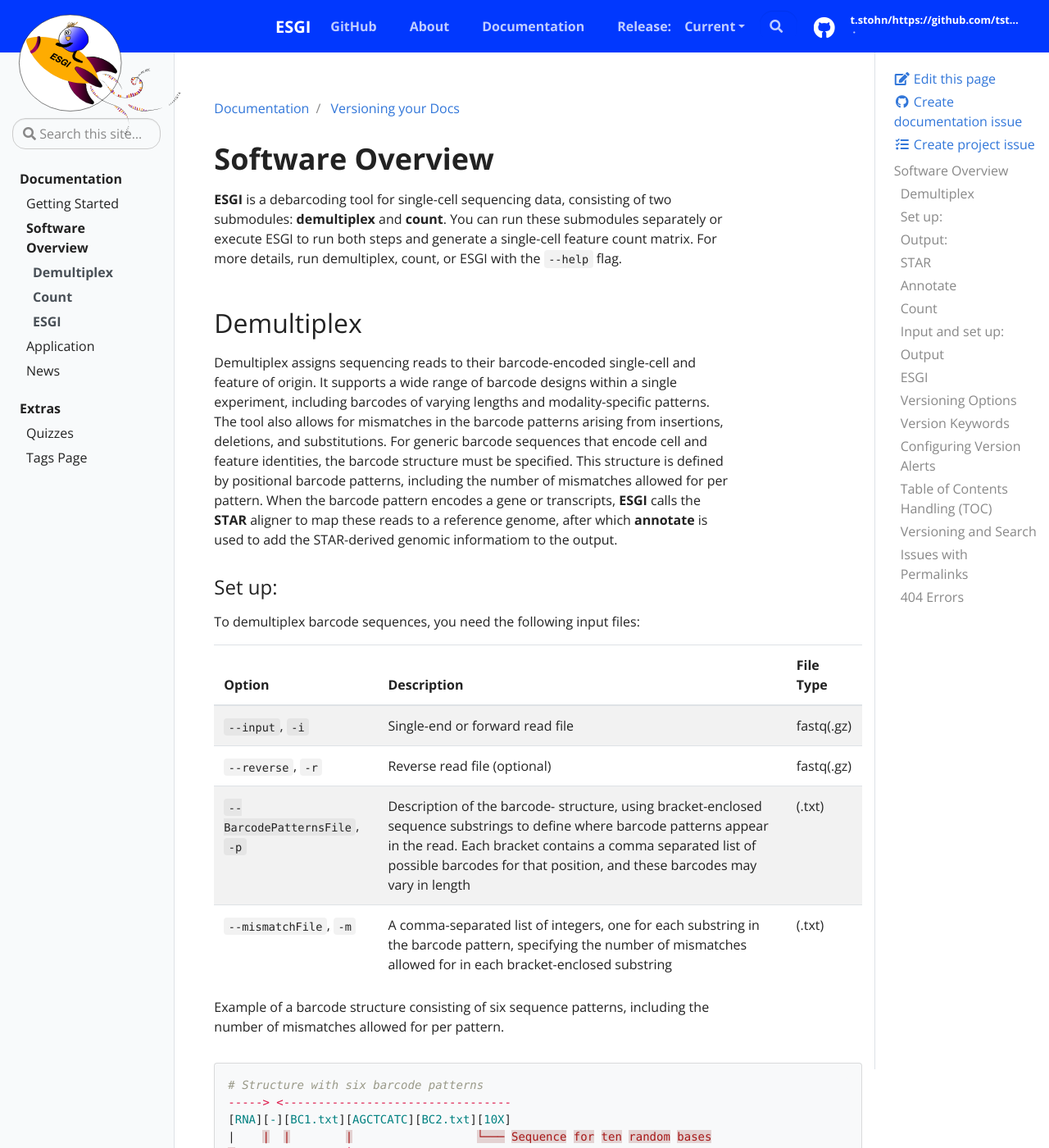
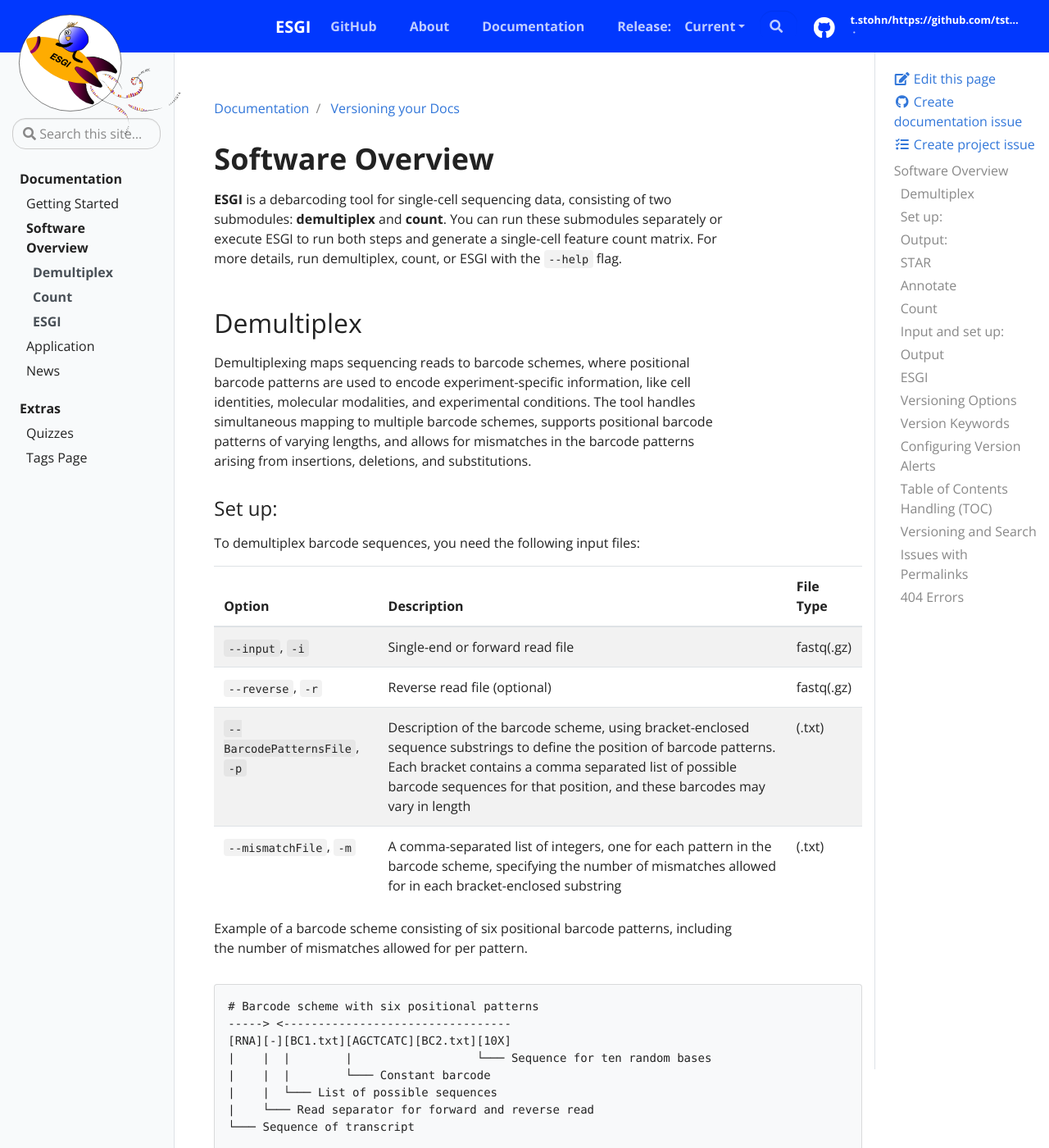
Before and after one commit to tstohn/ESGI.documentation, a Jekyll site: the page built from _docs/software-overview.md, in a window 1280 px wide and 1400 px high. Shown: the whole window at 82% size. Built offline with Jekyll 4.4.1, drawn with Linux system fonts in a browser that asks for light colours; some of the changed text lies outside the part shown.

Commit message:
demultiplex overview

````diff
--- a/_docs/software-overview.md
+++ b/_docs/software-overview.md
@@ -8,7 +8,7 @@ description: How to turn on and use versioning
 **ESGI** is a debarcoding tool for single-cell sequencing data, consisting of two submodules: **demultiplex** and **count**. You can run these submodules separately or execute ESGI to run both steps and generate a single-cell feature count matrix. For more details, run demultiplex, count, or ESGI with the  `--help` flag.
 
 ## Demultiplex
-Demultiplex assigns sequencing reads to their barcode-encoded single-cell and feature of origin. It supports a wide range of barcode designs within a single experiment, including  barcodes of varying lengths and modality-specific patterns. The tool also allows for mismatches in the barcode patterns arising from insertions, deletions, and substitutions. For generic barcode sequences that encode cell and feature identities, the barcode structure must be specified. This structure is defined by positional barcode patterns, including the number of mismatches allowed for per pattern. When the barcode pattern encodes a gene or transcripts, **ESGI** calls the **STAR** aligner to map these reads to a reference genome, after which **annotate** is used to add the STAR-derived genomic informatiom to the output.
+Demultiplexing maps sequencing reads to barcode schemes, where positional barcode patterns are used to encode experiment-specific information, like cell identities, molecular modalities, and experimental conditions. The tool handles simultaneous mapping to multiple barcode schemes, supports positional barcode patterns of varying lengths, and allows for mismatches in the barcode patterns arising from insertions, deletions, and substitutions.
 
 ### Set up:
 To demultiplex barcode sequences, you need the following input files:
@@ -17,12 +17,12 @@ To demultiplex barcode sequences, you need the following input files:
 | --------- | ----------- | ------ |
 | `--input`, `-i` | Single-end or forward read file | fastq(.gz)
 | `--reverse`, `-r` | Reverse read file (optional) | fastq(.gz)
-| `--BarcodePatternsFile`, `-p` | Description of the barcode- structure, using bracket-enclosed sequence substrings to define where barcode patterns appear in the read. Each bracket contains a comma separated list of possible barcodes for that position, and these barcodes may vary in length | (.txt)
-|  `--mismatchFile`, `-m` |  A comma-separated list of integers, one for each substring in the barcode pattern, specifying the number of mismatches allowed for in each bracket-enclosed substring | (.txt)
+| `--BarcodePatternsFile`, `-p` | Description of the barcode scheme, using bracket-enclosed sequence substrings to define the position of barcode patterns. Each bracket contains a comma separated list of possible barcode sequences for that position, and these barcodes may vary in length | (.txt)
+|  `--mismatchFile`, `-m` |  A comma-separated list of integers, one for each pattern in the barcode scheme, specifying the number of mismatches allowed for in each bracket-enclosed substring | (.txt)
 
-Example of a barcode structure consisting of six sequence patterns, including the number of mismatches allowed for per pattern.
-```yaml
-# Structure with six barcode patterns
+Example of a barcode scheme consisting of six positional barcode patterns, including the number of mismatches allowed for per pattern.
+```
+# Barcode scheme with six positional patterns
 -----> <---------------------------------
 [RNA][-][BC1.txt][AGCTCATC][BC2.txt][10X]
 |    |  |        |                  └─── Sequence for ten random bases
@@ -45,22 +45,22 @@ Optional parameters:
 The output directory can be set using `--output`, `-o`. All output files, including failed lines and statistics, are written to this output directory.
 
 ### Output:
-After demultiplex completes, it reports the percentage of reads assigned to each match category:
+After demultiplex completes, it reports how well the sequencing reads were mapped to the barcode scheme(s):
 - Perfect match: reads whose barcodes match completely
 - Moderate match: reads that match within the allowed number of mismatches
 - Mismatch: reads that cannot be matched given the number of allowed mismatches
 
-The final output and corresponding downstream step depend on the type of input, specifically the sequence pattern encoding the feature modality:
+The final output and corresponding downstream step(s) depend on the type of input, specifically the barcode pattern encoding the feature modality:
 
 | Input type | Output format | Description | Downstream use |
 | ---------- | ------------- | ----------- | -------------- |
-| Generic barcode sequences | TSV | Demultiplexed reads in format of barcode structure| **count**
+| Generic barcode sequences | TSV | Demultiplexed sequencing reads in format of barcode scheme | **count**
 | DNA/RNA sequences | FASTQ | Demultiplexed sequence reads | **STAR**
 
 {% include alert.html type="info" title=" Workflow depends on the input type. Generic barcode sequences follow demultiplex → count, whereas DNA/RNA sequences follow demultiplex → STAR → annotate → count." %}
 
 ### STAR
-For DNA/RNA sequence reads, where a barcode pattern encodes for a gene or transcript, **demultiplex** outputs a FASTQ file containing demultiplexed sequence reads. This FASTQ file is passed to the **STAR** aligner, which maps sequencing reads to a reference genome. Before running STAR, the reference genome and GTF annotation files must be downloaded as described in [Reference Genome](getting-started#reference-genome).
+For DNA/RNA sequence reads, where a barcode pattern encodes for a gene or transcript, **demultiplex** outputs a FASTQ file containing demultiplexed sequence reads. This *FASTQ* file is passed to the **STAR** aligner, which maps sequencing reads to a reference genome. Before running STAR, the reference genome and GTF annotation files must be downloaded as described in [Reference Genome](getting-started#reference-genome).
 
 Running STAR produces the following key output files:
 
@@ -70,15 +70,17 @@ Running STAR produces the following key output files:
 | TSV | Detected splice junctions and exon-intron boundaries
 
 ### Annotate
-The output files generated by **STAR** are passed to **annotate**, which integrates genomic coordinates with the barcodes encoding individual cells and produces the final TSV file as input for **count**.
+The output files generated by **STAR** are passed to **annotate**, which integrates genomic coordinates with the barcodes encoding individual cells and produces the final *TSV* file.
+
+Finally, both workflows output one *TSV* file per barcode scheme. These files contain all barcode-scheme-aligned sequencing reads, with the read name in the first column and positional barcode patterns in the subsequent columns.
 
 ## Count
 The **count** submodule groups the aligned reads by single-cell and feature barcode. Identical UMI-tagged entries are collapsed to produce the final counts for each cell- feature combination.
 
 ### Input and set up:
-To run **count**, you must provide barcode-aligned reads as input. These are generated as a TSV file either by **demultiplex** (for generic barcode data) or by **demultiplex** → **STAR** → **annotate** (for DNA/RNA sequence data).
+To run **count**, you must provide barcode-aligned reads as input. These are generated as a TSV file either by **demultiplex** (for generic barcode data) or by **demultiplex** → **STAR** → **annotate** (for DNA/RNA sequence data). Note, the first column of this TSV file contains the readname, followed by the mapped barcode patterns.
 
-Next, by including all barcode information and specifying the indices of barcodes patterns that encode the Unique Molecule Identifier (UMI), single cell ID, and feature ID, the count matrices can be generated. In case, a single cell ID is encoded by a combination of variable barcode patterns, you can give a list of indices.
+Next, by including all barcode information and specifying the column indices of barcodes patterns that encode the Unique Molecule Identifier (UMI), single cell ID, and feature ID, the count matrices can be generated. In case, a single cell ID is encoded by a combination of variable barcode patterns, you can give a list of indices.
 
 The following parameters must be specified:
 
````
